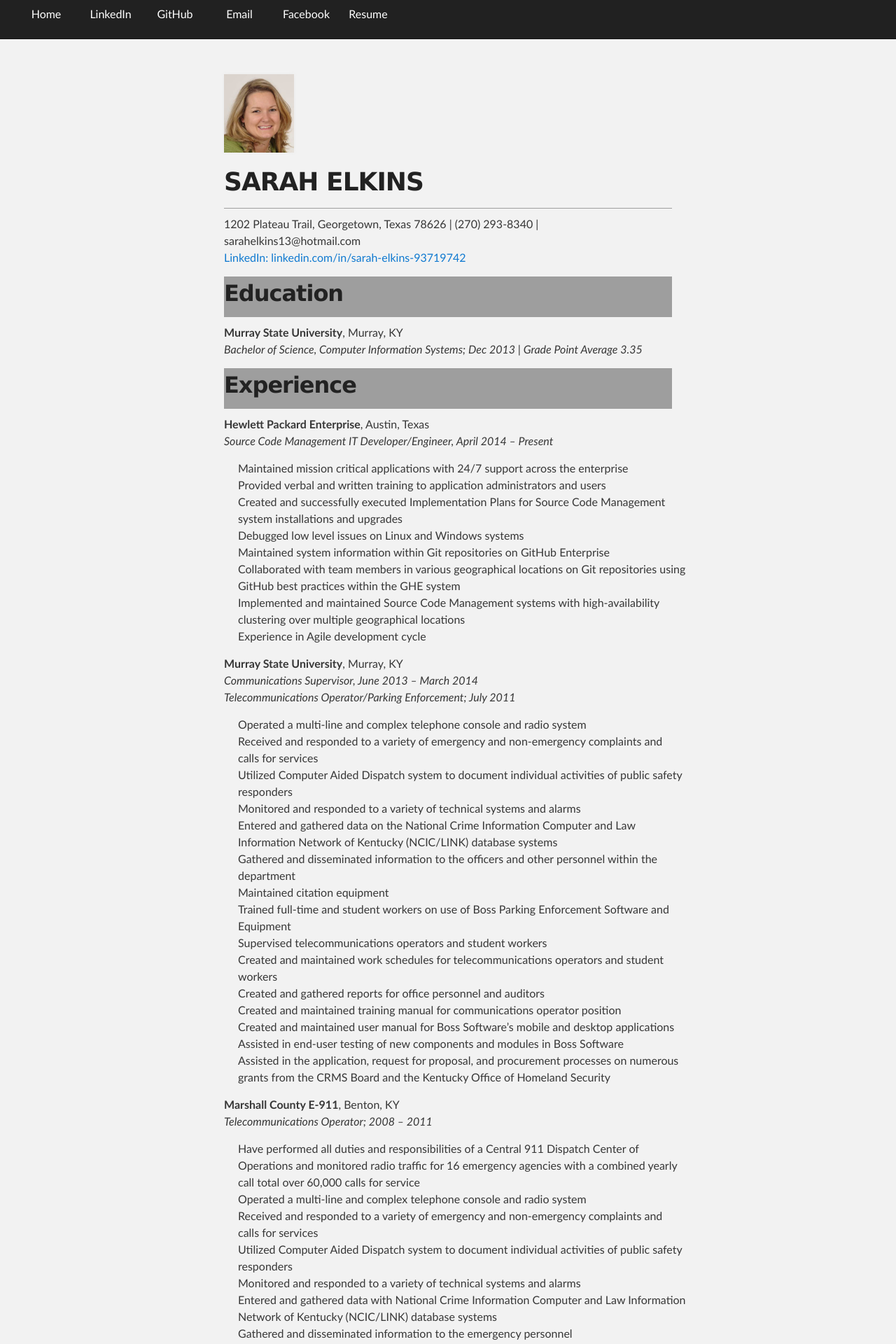
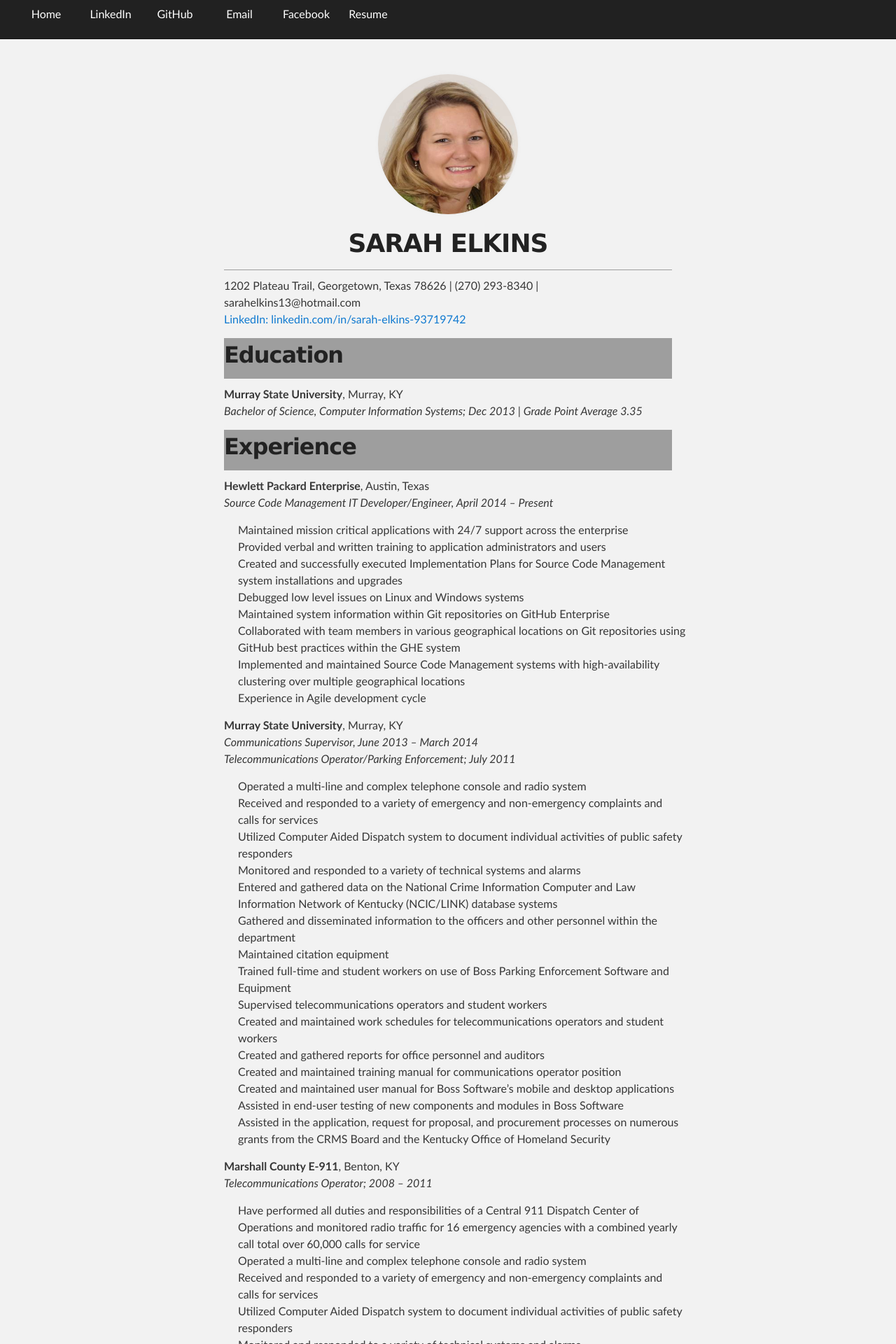
Before and after one commit to selkins13/selkins13.github.io, a Jekyll site: the page built from SarahElkinsResume.md, in a window 1280 px wide. Shown: the top 1920 px of the page at 70% size. Built offline with Jekyll 4.4.1, drawn with Linux system fonts in a browser that asks for light colours; grey boxes are pictures that could not be loaded.

Commit message:
header test

```diff
--- a/SarahElkinsResume.md
+++ b/SarahElkinsResume.md
@@ -4,9 +4,10 @@
 subtitle: Resume
 ---
 
-<img src="./assets/images/HeadShot.jpg" width="100">
+<img align="middle" src="./assets/images/HeadShot.jpg" alt="Sarah Elkins" style="border-radius:50%; display:block; margin:auto;" width="200" height="200">
 
-# SARAH ELKINS
+<h1 align="center">SARAH ELKINS</h1>
+
 ***
 1202 Plateau Trail, Georgetown, Texas 78626 | (270) 293-8340 | sarahelkins13@hotmail.com
 [LinkedIn: linkedin.com/in/sarah-elkins-93719742](linkedin.com/in/sarah-elkins-93719742)
```
